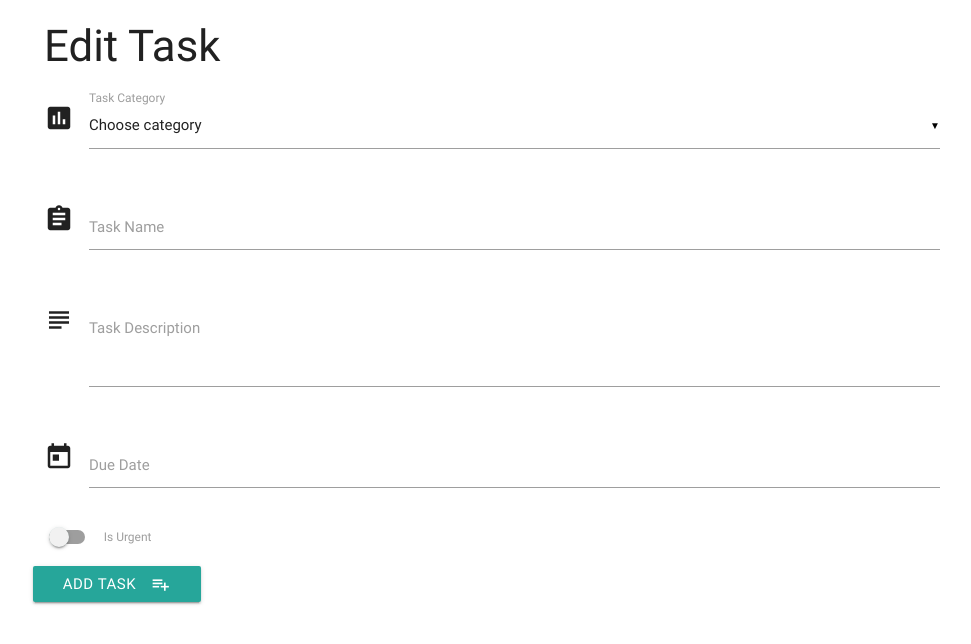
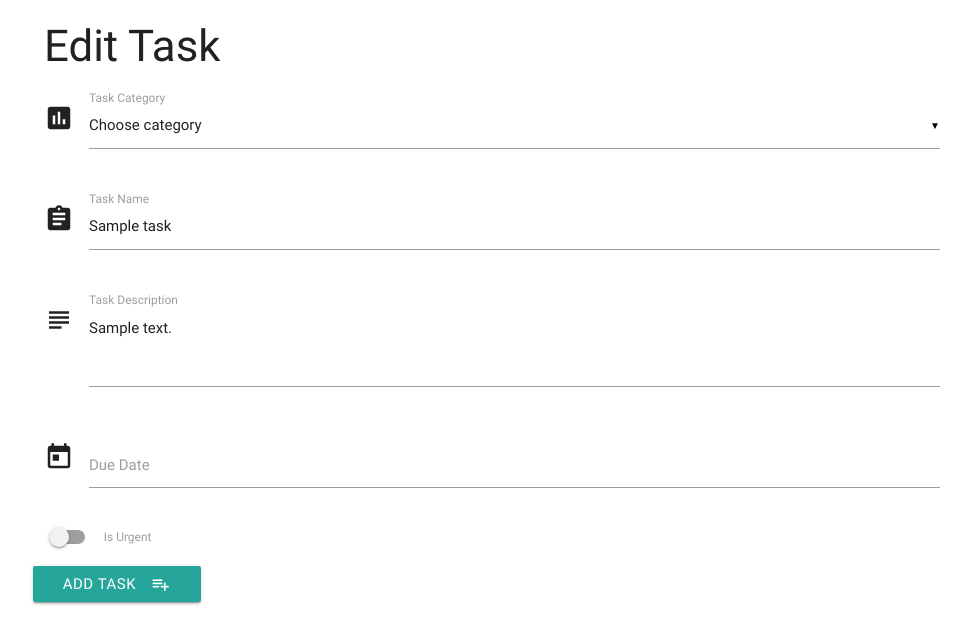
Before and after one commit to martinmaguire89/task_manager, a Flask app: template templates/edittask.html in a window 1280 px wide. Shown: the top 644 px of the page, without its empty margins (148-1119 px from the left). Run offline with Flask 2, Linux system fonts and the light colour scheme; the template is opened without the code that fills it: most values are stand-ins (such as "Sample title", 1, 10 or a date in 2020); some libraries are stand-ins or nearby versions.

Commit message:
bind data to edit task form

```diff
--- a/templates/edittask.html
+++ b/templates/edittask.html
@@ -6,9 +6,13 @@
             <div class="input-field col s12">
             <i class="material-icons prefix">poll</i>
                 <select id="category" name="category_name">
-                <option value="" disabled selected>Choose category</option>
-                {% for cat in categories %}
-                <option value="{{cat.catergory_name}}">{{cat.catergory_name}}</option>
+                    <option value="" disabled selected>Choose category</option>
+                    {% for cat in categories %}
+                        {% if cat.category_name == task.category_name %}
+                    <option value="{{cat.catergory_name}}" selected >{{cat.catergory_name}}</option>
+                    {% else %}
+                    <option value="{{cat.catergory_name}}">{{cat.catergory_name}}</option>
+                    {% endif %}
                 {% endfor %}
                 </select>
                 <label>Task Category</label>
@@ -17,14 +21,14 @@
         <div class="row">
             <div class="input-field col s12">
                 <i class="material-icons prefix">assignment</i>
-                <input id="task_name" name="task_name" type="text">
+                <input id="task_name" name="task_name" type="text" class="validate" value="{{task.task_name}}">
                 <label for="icon_prefix">Task Name</label>
             </div>
         </div>
         <div class="row">
             <div class="input-field col s12">
                 <i class="material-icons prefix">subject</i>
-                <textarea name="task_description" id="task_description" class="materialize-textarea"></textarea>
+                <textarea name="task_description" id="task_description" class="materialize-textarea">{{task.task_description}}</textarea>
                 <label for="icon_telephone">Task Description</label>
             </div>
         </div>
@@ -38,7 +42,11 @@
         <div class="row">
             <div class="switch">
                 <label>
-                  <input id="is_urgent" name="is_urgent" type="checkbox">
+                    {% if task.is_urgent %}
+                        <input id="is_urgent" name="is_urgent" type="checkbox" checked>
+                    {% else %}
+                        <input id="is_urgent" name="is_urgent" type="checkbox">
+                    {% endif %}
                   <span class="lever"></span>
                   Is Urgent
                 </label>
```
